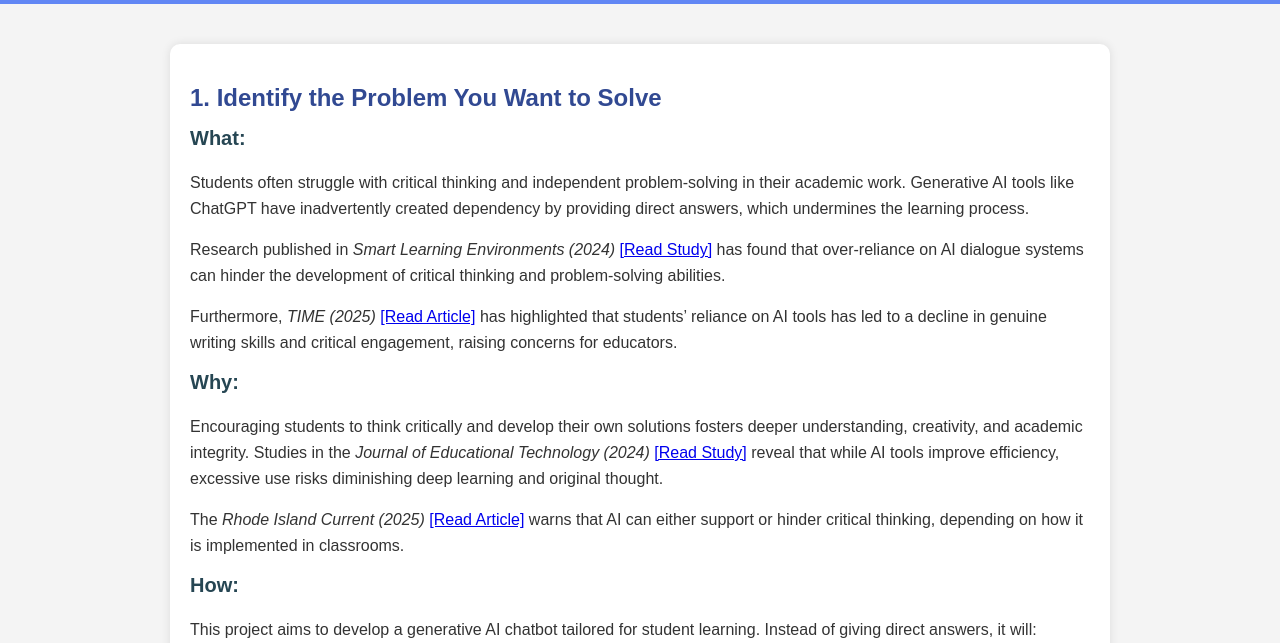
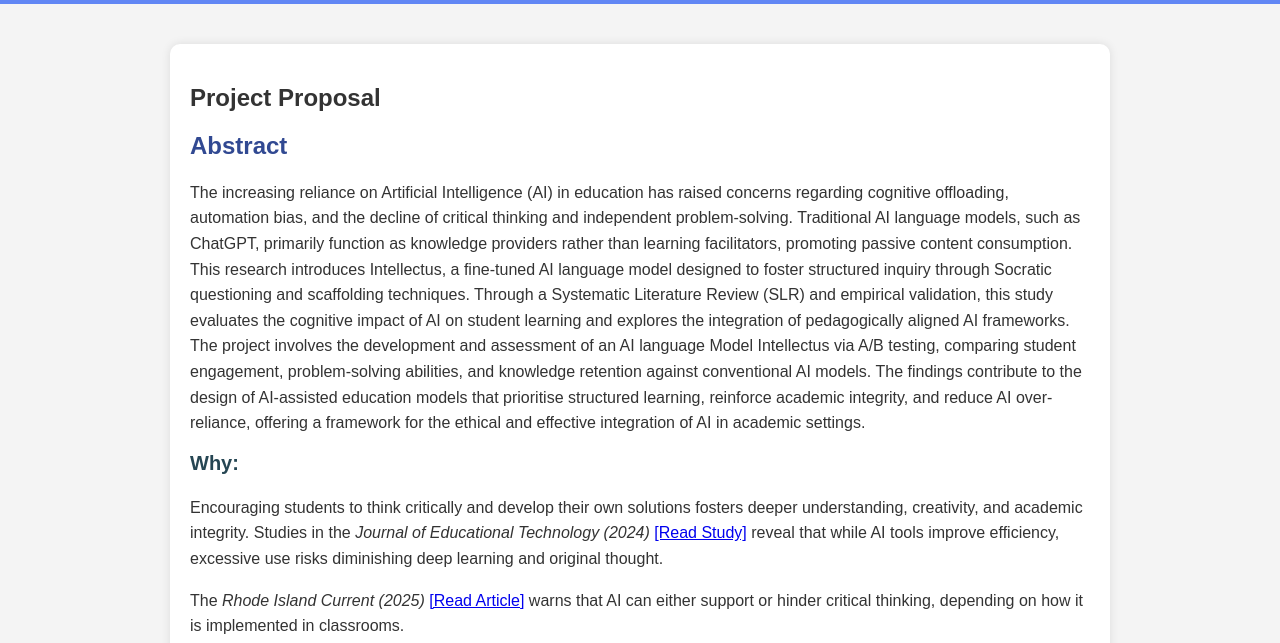
Before and after one commit to a6r9n/CST3390-Portfolio, a plain HTML site: page work-in-progress.html in a window 1280 px wide. Shown: the part 157-800 px from the top of the page. Drawn offline with Linux system fonts and the light colour scheme.

Commit message:
Updated WIP

```diff
--- a/work-in-progress.html
+++ b/work-in-progress.html
@@ -28,11 +28,12 @@
 
     <!-- WIP Content -->
     <section class="doc-content">
-        <h2>1. Identify the Problem You Want to Solve</h2>
-        <h3>What:</h3>
-        <p>Students often struggle with critical thinking and independent problem-solving in their academic work. Generative AI tools like ChatGPT have inadvertently created dependency by providing direct answers, which undermines the learning process.</p>
-        <p>Research published in <i>Smart Learning Environments (2024)</i> <a href="https://slejournal.springeropen.com/articles/10.1186/s40561-024-00316-7" target="_blank">[Read Study]</a> has found that over-reliance on AI dialogue systems can hinder the development of critical thinking and problem-solving abilities.</p>
-        <p>Furthermore, <i>TIME (2025)</i> <a href="https://time.com/7026050/chatgpt-quit-teaching-ai-essay/" target="_blank">[Read Article]</a> has highlighted that students’ reliance on AI tools has led to a decline in genuine writing skills and critical engagement, raising concerns for educators.</p>
+        <h1>Project Proposal</h1>
+        <h2>Abstract</h2>
+        <h3></h3>
+        <p>The increasing reliance on Artificial Intelligence (AI) in education has raised concerns regarding cognitive offloading, automation bias, and the decline of critical thinking and independent problem-solving. Traditional AI language models, such as ChatGPT, primarily function as knowledge providers rather than learning facilitators, promoting passive content consumption. This research introduces Intellectus, a fine-tuned AI language model designed to foster structured inquiry through Socratic questioning and scaffolding techniques.
+            Through a Systematic Literature Review (SLR) and empirical validation, this study evaluates the cognitive impact of AI on student learning and explores the integration of pedagogically aligned AI frameworks. The project involves the development and assessment of an AI language Model Intellectus via A/B testing, comparing student engagement, problem-solving abilities, and knowledge retention against conventional AI models. The findings contribute to the design of AI-assisted education models that prioritise structured learning, reinforce academic integrity, and reduce AI over-reliance, offering a framework for the ethical and effective integration of AI in academic settings.</p>
+
 
         <h3>Why:</h3>
         <p>Encouraging students to think critically and develop their own solutions fosters deeper understanding, creativity, and academic integrity. Studies in the <i>Journal of Educational Technology (2024)</i> <a href="https://educationaltechnologyjournal.springeropen.com/articles/10.1186/s41239-023-00411-8" target="_blank">[Read Study]</a> reveal that while AI tools improve efficiency, excessive use risks diminishing deep learning and original thought.</p>
```
